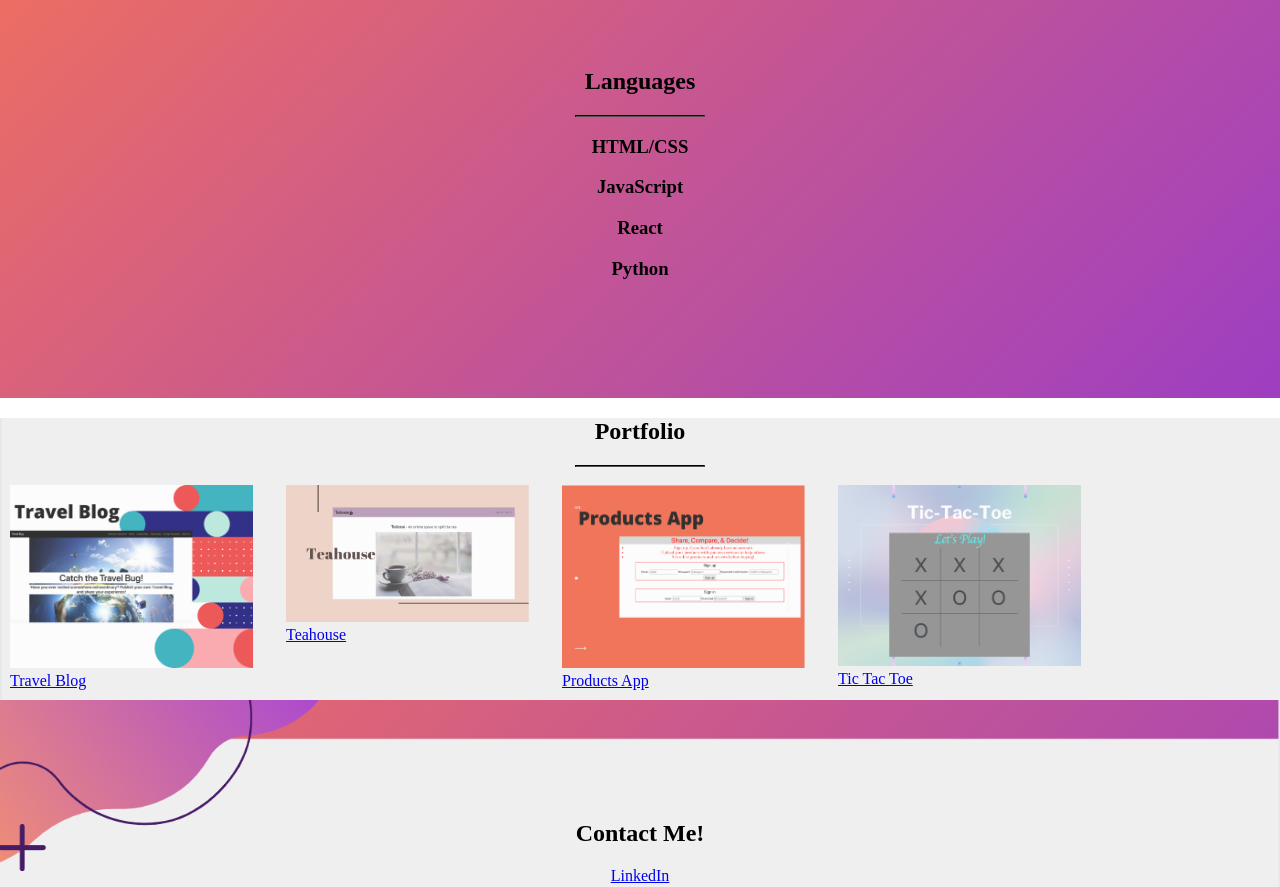
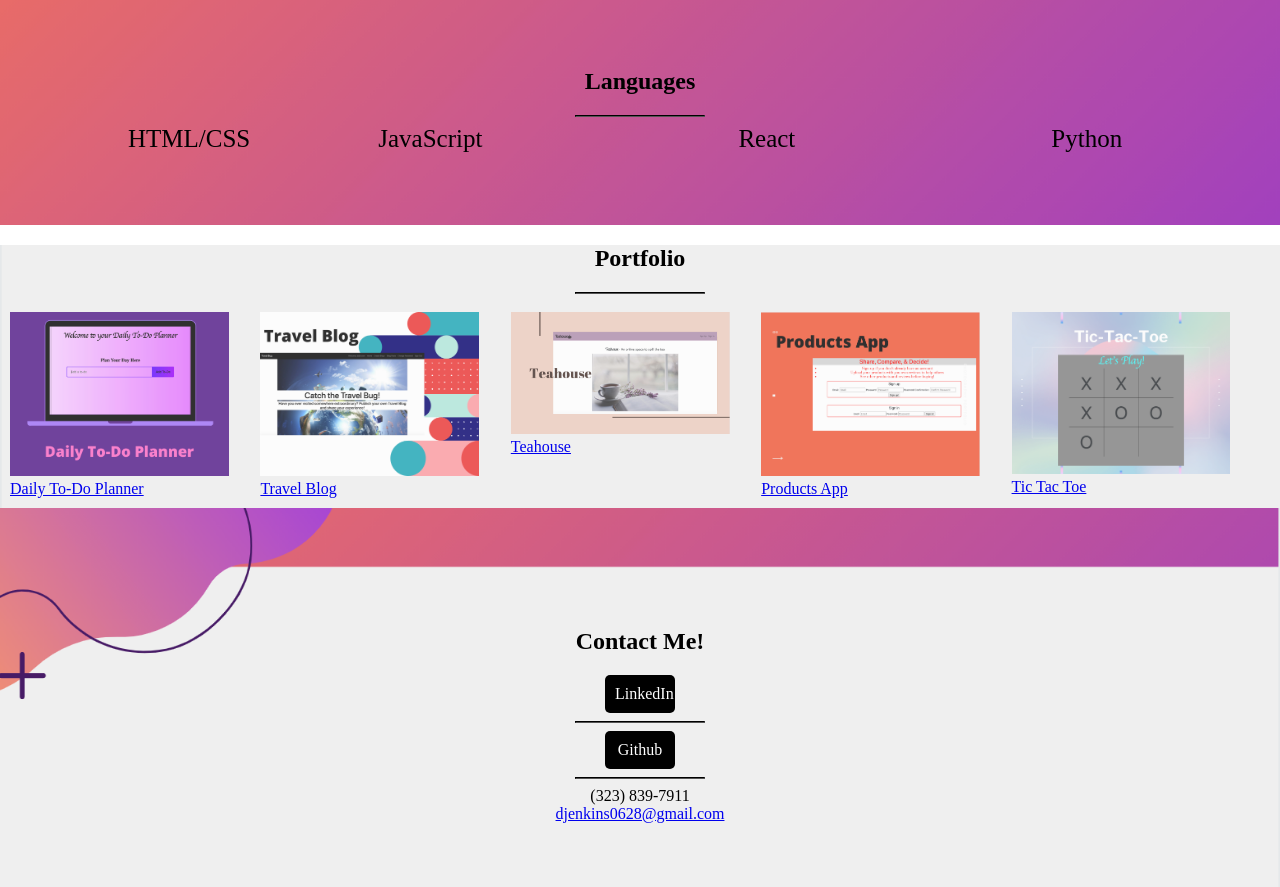
Before and after one commit to djenkins26/djenkins26.github.io, a website: page index.html in a window 1280 px wide. Shown: the part 1400-2287 px from the top of the page. Drawn offline with nearby package versions, Linux system fonts and the light colour scheme.

Commit message:
added new project, reduced size of buttons

```diff
--- a/assets/styles/main.css
+++ b/assets/styles/main.css
@@ -61,6 +61,7 @@ hr.divider {
     border-color: black;
     width: 10%;
     top: 50%;
+    bottom: 100%;
 }
 
 
@@ -82,8 +83,9 @@ body {
 /* find out more and get started buttons */
 .button {
   background-color: black;
+  width: 100px;
   size: 10px;
-  border-radius: 25px;
+  border-radius: 5px;
   border: none;
   color: white;
   padding: 20px;
@@ -92,7 +94,22 @@ body {
   display: flex;
   font-size: 16px;
   margin: auto;
-  display: grid
+  display: grid;
+}
+
+.button1 {
+  background-color: black;
+  width: 50px;
+  size: 5px;
+  border-radius: 5px;
+  color: white;
+  padding: 10px;
+  text-align: center;
+  text-decoration: none;
+  display: flex;
+  font-size: 16px;
+  margin: auto;
+  display: grid;
 }
 
 /* pages */
@@ -154,7 +171,7 @@ body {
 /* columns for the portfolio page */
 .column {
   float: left;
-  width: 20%;
+  width: 18%;
   padding: 10px;
 }
 
--- a/index.html
+++ b/index.html
@@ -51,10 +51,23 @@
   <section class="page-section pg2-primary" id="languages">
     <h1>Languages</h1>
     <hr class="divider black my-4" />
-      <h3>HTML/CSS</h3>
-      <h3>JavaScript</h3>
-      <h3>React</h3>
-      <h3>Python</h3>
+
+      <div style="width: 100%;">
+        <div style="margin-left: 10%; height: 100px; float: left; font-size: 25px;">
+          HTML/CSS
+        </div>
+
+        <div style="margin-left: 10%; height: 100px; float: left; font-size: 25px;">
+          JavaScript
+        </div>
+
+        <div style="margin-left: 20%; height: 100px; float: left; font-size: 25px;">
+          React
+        </div>
+
+        <div style="margin-left: 20%; height: 100px; float: left; font-size: 25px;">
+          Python
+        </div>
   </section>
 
 
@@ -63,6 +76,13 @@
 <h2 class="text-center mt-0">Portfolio</h2>
 <hr class="divider black my-4" />
 <div class="row">
+
+  <div class="column">
+    <img src="images/planner.png" alt="A daily to-do list using react.js to create, show, update, and delete a to-do" onclick="myFunction(this);">
+    <a class="text-muted mb-5" href="https://djenkins26.github.io/daily-to-do-list/">Daily To-Do Planner</a>
+  </div>
+
+
   <div class="column">
     <img src="images/travelblog.png" alt="A react application for users to create a travel blog" onclick="myFunction(this);">
     <a class="text-muted mb-5" href=" https://djenkins26.github.io/travel-blog-client/">Travel Blog</a>
@@ -85,6 +105,7 @@
     <img src="images/tictactoe.png" alt="Interactive Tic-Tac-Toe board game using JavaScript" onclick="myFunction(this);">
     <a class="text-muted mb-5" href="https://djenkins26.github.io/tic-tac-toe/">Tic Tac Toe</a>
   </div>
+
 
 
   <!-- The expanding image container -->
@@ -144,9 +165,9 @@ function myFunction(imgs) {
                     <div class="col-lg-8 text-center">
                         <h2 class="mt-0">Contact Me!</h2>
                         <!-- <hr class="divider my-4" /> -->
-                        <a class="text-muted mb-5" href="www.linkedin.com/in/danyelle-jenkins">LinkedIn</a>
+                        <a href="www.linkedin.com/in/danyelle-jenkins" class="button1">LinkedIn </a>
                         <hr class="divider my-4" />
-                        <a class="text-muted mb-5" href="https://github.com/djenkins26">Github</a>
+                        <a href="https://github.com/djenkins26" class="button1">Github</a>
                         <hr class="divider my-4" />
                     </div>
                 </div>
```
Also changed, not shown: images/planner.png (added).
